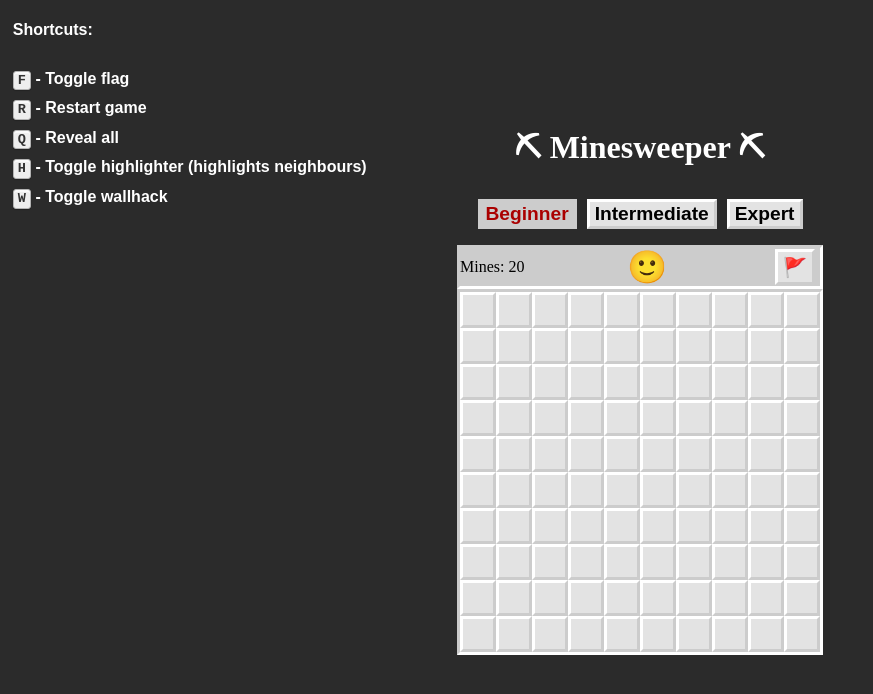
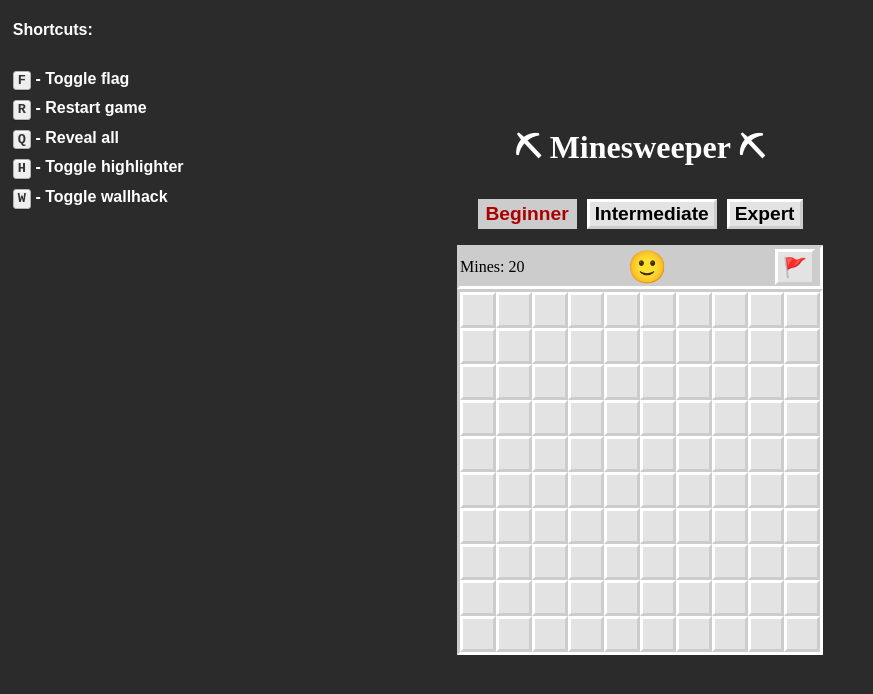
Before and after one commit to neavns/minesweeper, a plain HTML site: page index.html in a window 1280 px wide. Shown: the whole page, without its empty margins (0-873 px from the left). Drawn offline with Linux system fonts and the light colour scheme.

Commit message:
fix shortcut label

```diff
--- a/index.html
+++ b/index.html
@@ -15,7 +15,7 @@
     <div class="shortcut"><kbd>F</kbd> - Toggle flag</div>
     <div class="shortcut"><kbd>R</kbd> - Restart game</div>
     <div class="shortcut"><kbd>Q</kbd> - Reveal all</div>
-    <div class="shortcut" id="highlight"><kbd>H</kbd> - Toggle highlighter (highlights neighbours)</div>
+    <div class="shortcut" id="highlight"><kbd>H</kbd> - Toggle highlighter</div>
     <div class="shortcut" id="wallhack"><kbd>W</kbd> - Toggle wallhack</div>
   </div>
   <h1>⛏ Minesweeper ⛏</h1>
```
